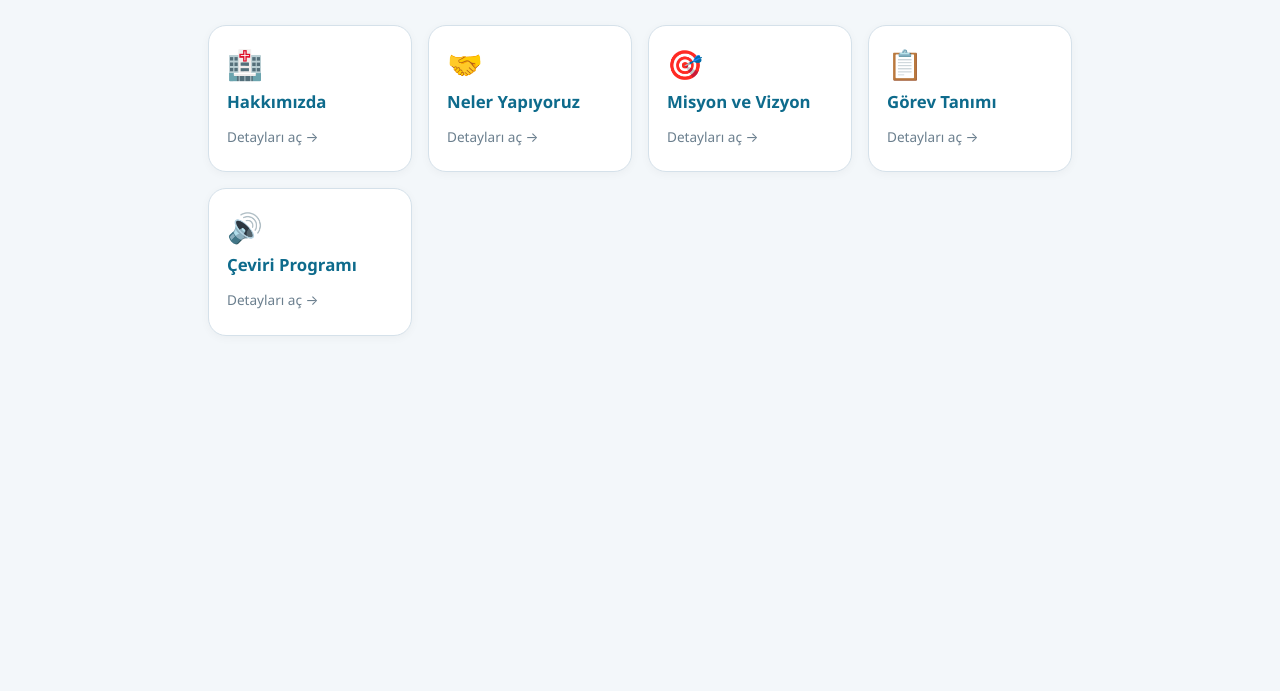
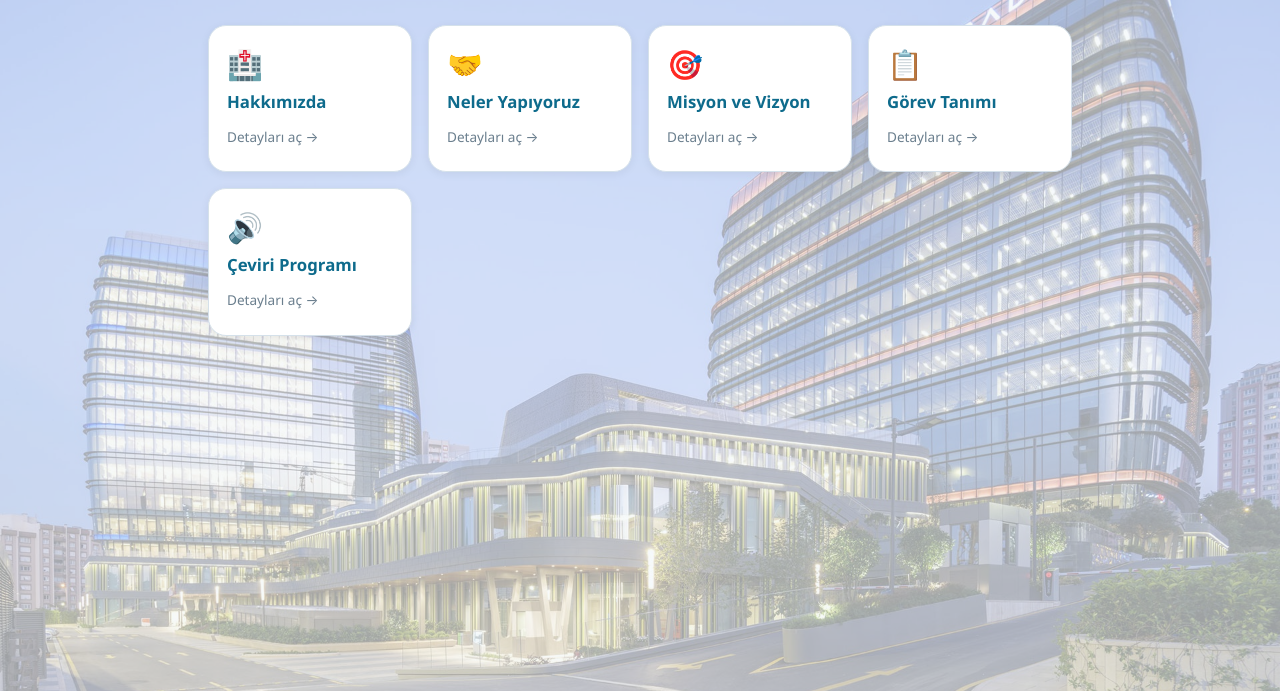
Before and after one commit to guneytemiizis/uhh_deneyim, a plain HTML site: page index.html in a window 1280 px wide. Shown: the part 109-800 px from the top of the page. Drawn offline with Linux system fonts and the light colour scheme.

Commit message:
index.html

```diff
--- a/index.html
+++ b/index.html
@@ -40,6 +40,17 @@
     min-height: 100vh;
   }
 
+  /* Arka plan görseli (şeffaflık %65 → opaklık %35) */
+  body::before {
+    content: "";
+    position: fixed;
+    inset: 0;
+    background: url("arka-plan.jpg") center / cover no-repeat;
+    opacity: 0.35;
+    z-index: -1;
+    pointer-events: none;
+  }
+
   /* Ana sayfa */
   .home { max-width: 900px; margin: 0 auto; padding: 36px 18px 60px; }
   .home header { text-align: center; margin-bottom: 28px; }
@@ -63,10 +74,10 @@
     display: flex;
     flex-direction: column;
     gap: 10px;
-    box-shadow: 0 2px 10px rgba(0,0,0,0.04);
+    box-shadow: 0 2px 10px rgba(0,0,0,0.06);
     transition: transform .12s ease, border-color .15s ease, box-shadow .15s ease;
   }
-  .card:hover { transform: translateY(-2px); border-color: var(--accent); box-shadow: 0 6px 18px rgba(14,107,140,.12); }
+  .card:hover { transform: translateY(-2px); border-color: var(--accent); box-shadow: 0 6px 18px rgba(14,107,140,.15); }
   .card:active { transform: scale(0.98); }
   .card .icon { font-size: 1.8rem; line-height: 1; }
   .card h2 { font-size: 1.05rem; color: var(--accent); margin: 0; }
@@ -125,7 +136,6 @@
   .modal-body p { margin: 0 0 12px; }
   .modal-body ul { padding-left: 20px; margin: 0; }
   .modal-body li { margin-bottom: 8px; }
-  .placeholder { color: var(--muted); font-style: italic; }
 
   /* Çeviri programı */
   .intro-tr { color: var(--muted); font-size: 0.95rem; margin: 0 0 14px; }
@@ -454,8 +464,8 @@
   const closeBtn = document.getElementById("closeBtn");
   let lastFocus = null;
 
-  // ----- Çeviri programı durumu (açık pencere içindeki öğelere bağlı) -----
-  let ui = null;   // { grid, panel, pFlag, pName, phrases, allBtn, notice, hint }
+  // ----- Çeviri programı durumu -----
+  let ui = null;
   let current = null;
   let queue = null;
   let playButtons = [];
```
